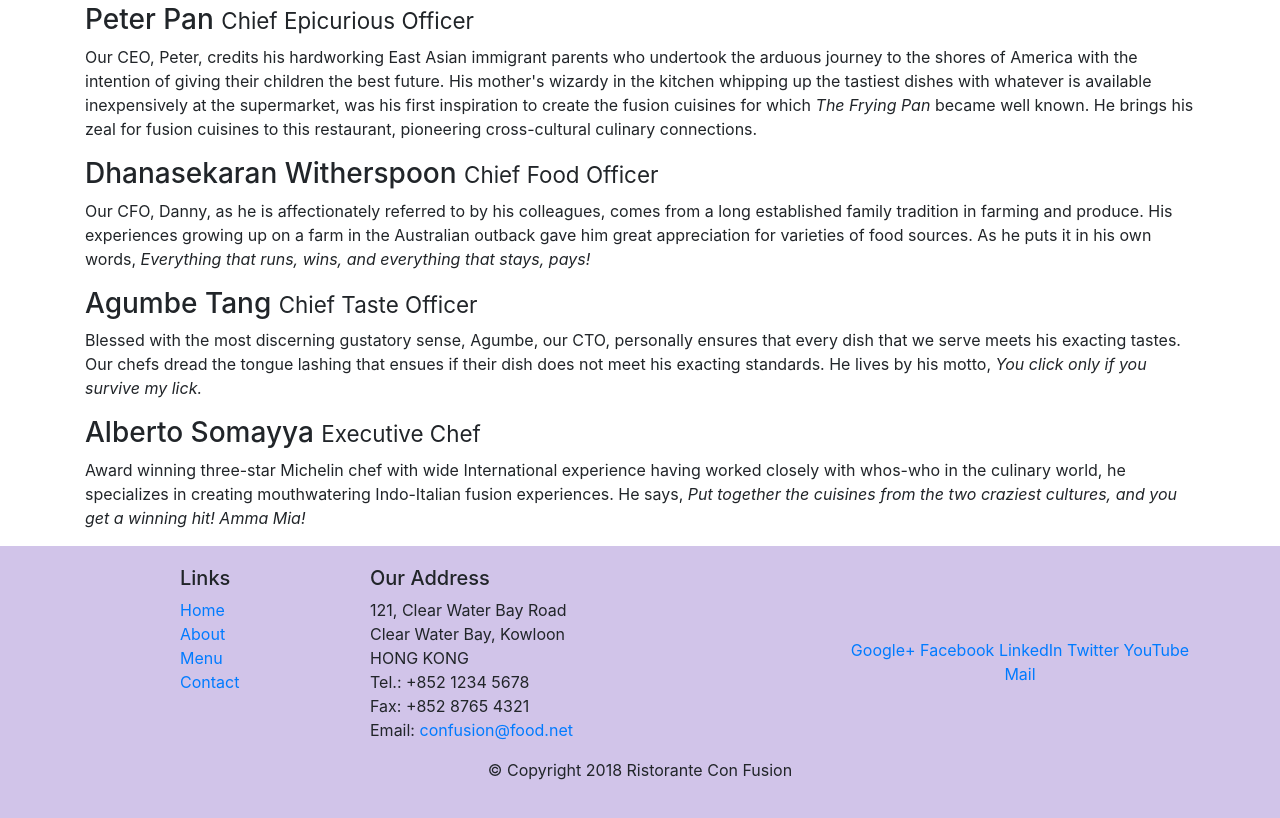
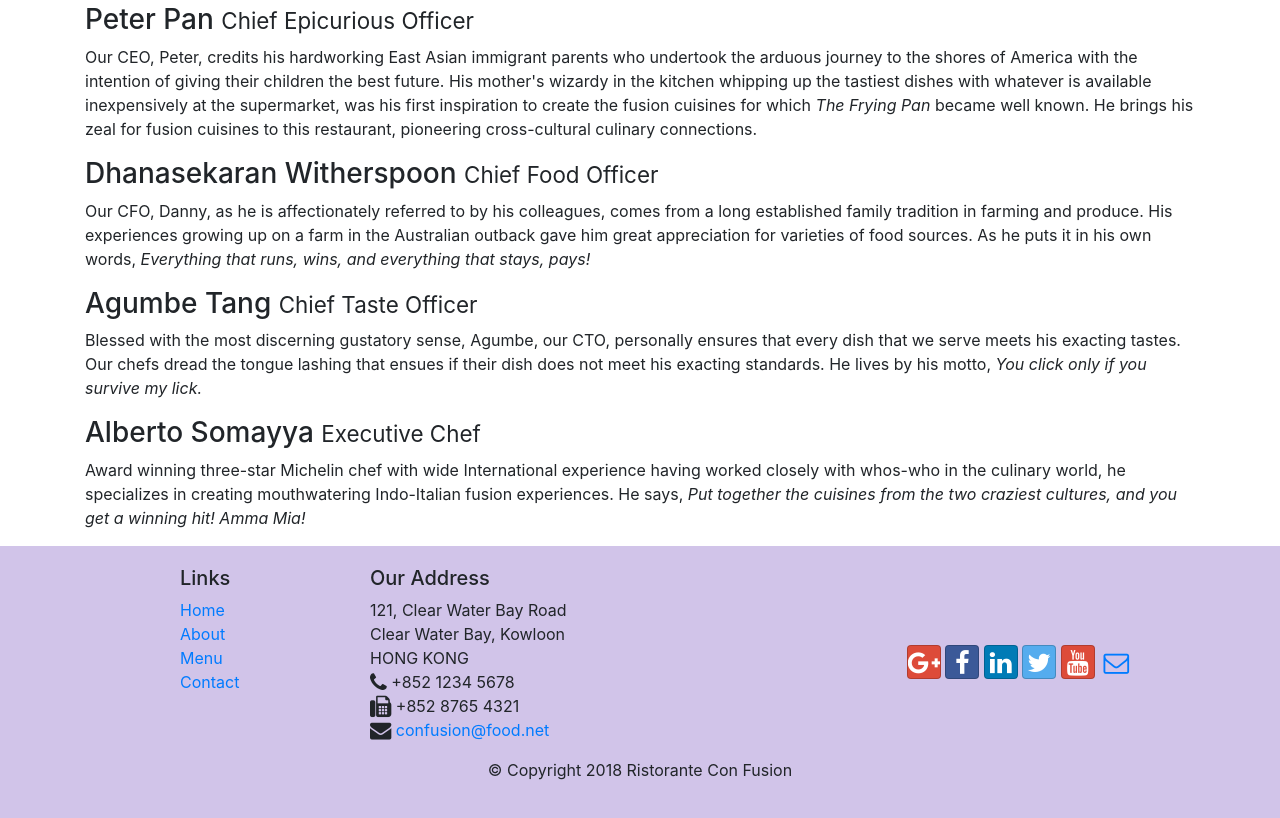
Before and after one commit to shareen-mahmud/Garnished, a website: page aboutus.html in a window 1280 px wide. Shown: the part 802-1620 px from the top of the page. Drawn offline with nearby package versions, Linux system fonts and the light colour scheme.

Commit message:
icon fonts

```diff
--- a/aboutus.html
+++ b/aboutus.html
@@ -8,6 +8,8 @@
     <!-- Bootstrap CSS -->
     <link rel="stylesheet" href="node_modules/bootstrap/dist/css/bootstrap.min.css">
     <link rel="stylesheet" href="css/styles.css">
+    <link rel="stylesheet" href="node_modules/font-awesome/css/font-awesome.min.css">
+    <link rel="stylesheet" href="node_modules/bootstrap-social/bootstrap-social.css">
 
 </head>
 
@@ -102,20 +104,22 @@
 		              121, Clear Water Bay Road<br>
 		              Clear Water Bay, Kowloon<br>
 		              HONG KONG<br>
-		              Tel.: +852 1234 5678<br>
-		              Fax: +852 8765 4321<br>
-		              Email: <a href="mailto:confusion@food.net">confusion@food.net</a>
+                        <i class="fa fa-phone fa-lg"></i> +852 1234 5678<br>
+                        <i class="fa fa-fax fa-lg"></i> +852 8765 4321<br>
+                        <i class="fa fa-envelope fa-lg"></i>
+                        <a href="mailto:confusion@food.net">confusion@food.net</a>
 		           </address>
                 </div>
                 <div class="col-12 col-sm-4 align-self-center">
                     <div class="text-center">
-                        <a href="http://google.com/+">Google+</a>
-                        <a href="http://www.facebook.com/profile.php?id=">Facebook</a>
-                        <a href="http://www.linkedin.com/in/">LinkedIn</a>
-                        <a href="http://twitter.com/">Twitter</a>
-                        <a href="http://youtube.com/">YouTube</a>
-                        <a href="mailto:">Mail</a>
+                        <a class="btn btn-social-icon btn-google" href="http://google.com/+"><i class="fa fa-google-plus"></i></a>
+                        <a class="btn btn-social-icon btn-facebook" href="http://www.facebook.com/profile.php?id="><i class="fa fa-facebook"></i></a>
+                        <a class="btn btn-social-icon btn-linkedin" href="http://www.linkedin.com/in/"><i class="fa fa-linkedin"></i></a>
+                        <a class="btn btn-social-icon btn-twitter" href="http://twitter.com/"><i class="fa fa-twitter"></i></a>
+                        <a class="btn btn-social-icon btn-google" href="http://youtube.com/"><i class="fa fa-youtube"></i></a>
+                        <a class="btn btn-social-icon" href="mailto:"><i class="fa fa-envelope-o"></i></a>
                     </div>
+
                 </div>
            </div>
            <div class="row justify-content-center">
--- a/package.json
+++ b/package.json
@@ -15,6 +15,8 @@
   },
   "dependencies": {
     "bootstrap": "^4.0.0",
+    "bootstrap-social": "^5.1.1",
+    "font-awesome": "^4.7.0",
     "jquery": "^3.3.1",
     "popper.js": "^1.12.9"
   }
```
Also changed, not shown: index.html (+13 -9 lines), 1 other file.
